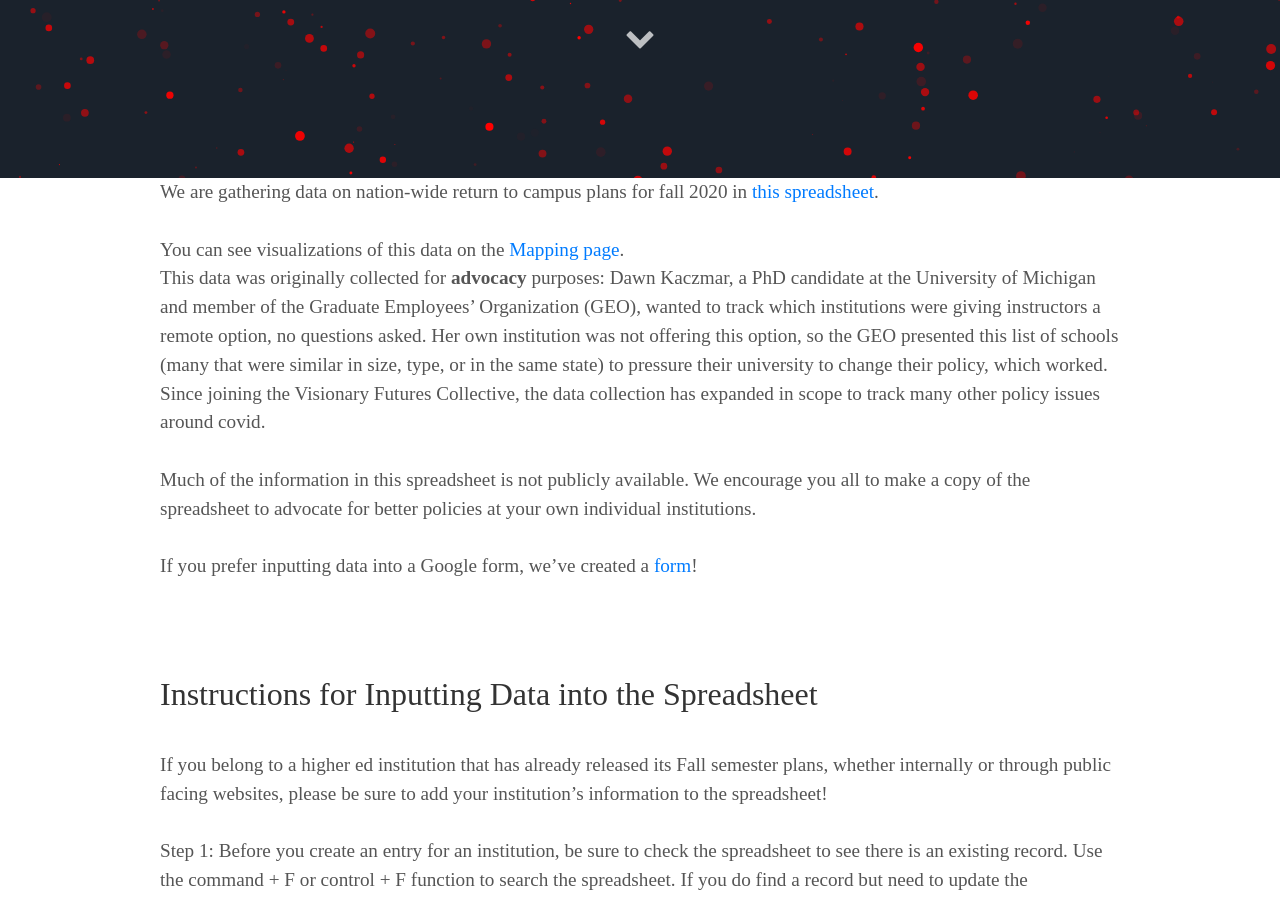
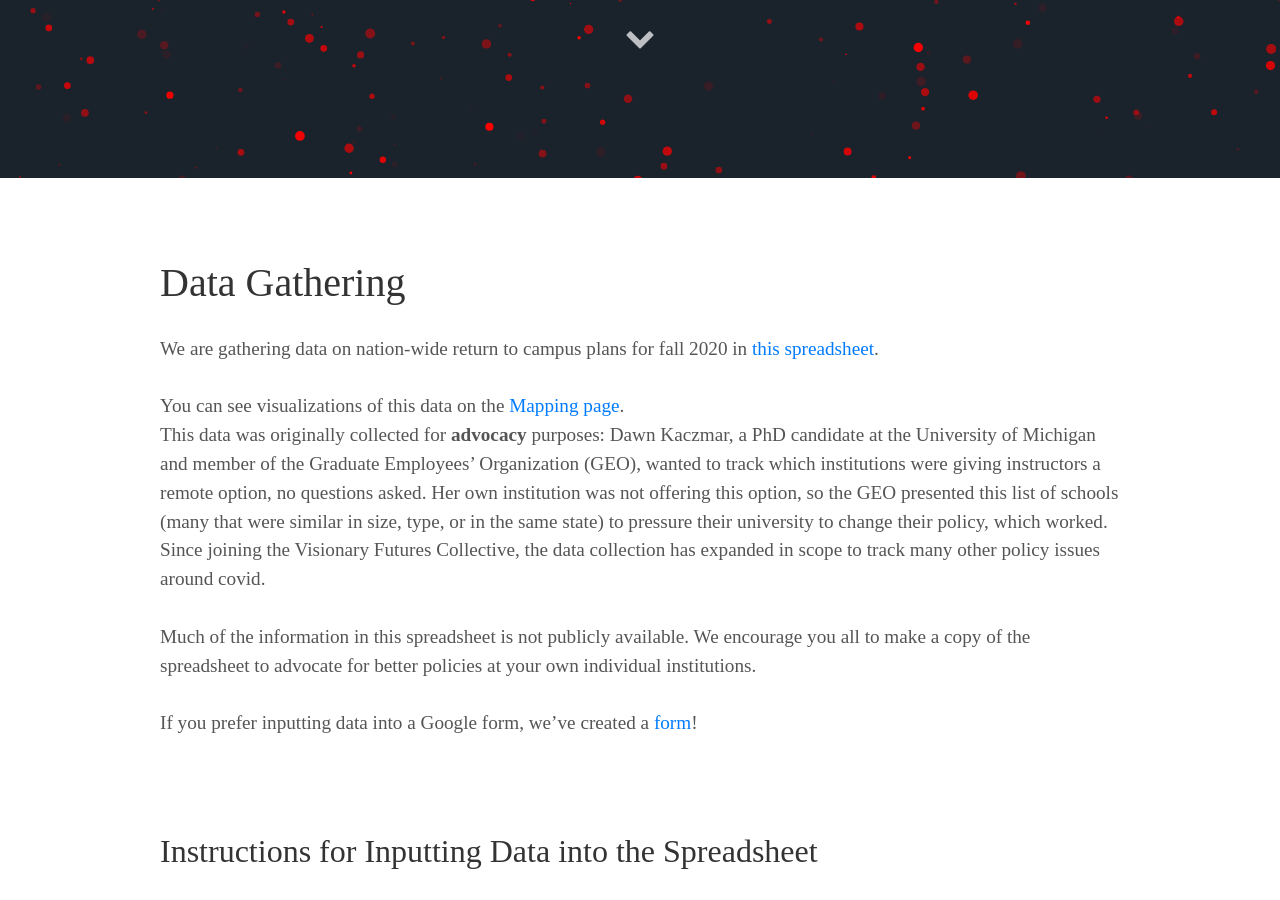
Before and after one commit to visionary-futures-collective/covid19, a Jekyll site: the page built from data-gathering.md, in a window 1280 px wide and 900 px high, scrolled down 798 px. Built offline with Jekyll 4.4.1, drawn with Linux system fonts in a browser that asks for light colours; some web fonts are replaced.

Commit message:
about the project

```diff
--- a/data-gathering.md
+++ b/data-gathering.md
@@ -3,6 +3,9 @@ layout: page
 title: Data Gathering
 permalink: /data-gathering
 ---
+
+# Data Gathering
+
 We are gathering data on nation-wide return to campus plans for fall 2020 in [this spreadsheet](https://docs.google.com/spreadsheets/d/1QT9K9gqxfdKA5G4xuKsL5EgrNQF5darG3WLiomixoVE/edit#gid=1727698265).<br />
 <br />
 You can see visualizations of this data on the [Mapping page](https://visionary-futures-collective.github.io/covid19/mapping).
```
Also changed, not shown: mapping.md (+2 -0 lines).
